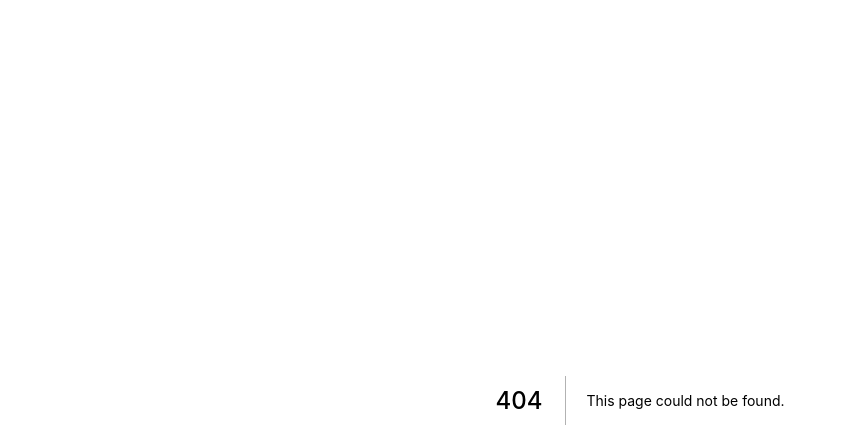
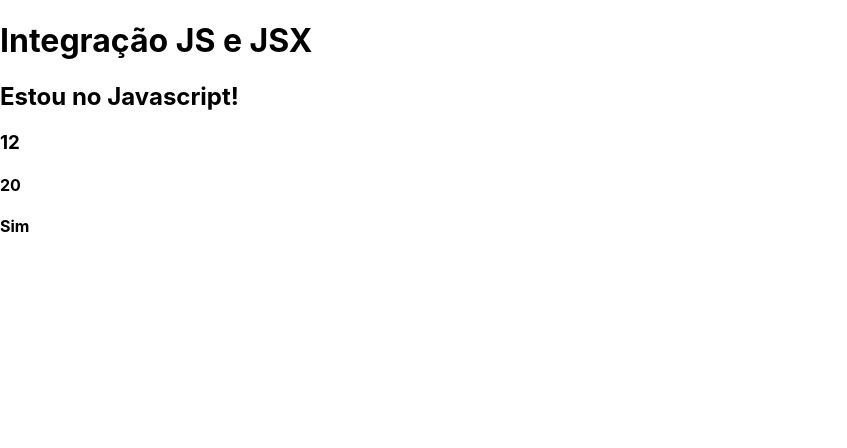
Before and after one commit to wesleysan7os/revisao-react, a Next.js app: page /basicos/jsx4 in a window 1280 px wide. Before the commit this address had no page. Shown: the top 448 px of the page, without its empty margins (0-847 px from the left). Built offline with nearby package versions, Linux system fonts and the light colour scheme.

Commit message:
accessing javascript variables inside jsx structure

```diff
--- /dev/null
+++ b/pages/basicos/jsx4.jsx
@@ -0,0 +1,21 @@
+export default function jsx4() {
+  const subtitulo = "Estou no Javascript!";
+  const trecho = <h3>{3 * 4}</h3>;
+  return (
+    <div>
+      <h1>Integração JS e JSX</h1>
+      <h2>{subtitulo}</h2>
+      {trecho}
+      <h4>{Math.max(3, 20)}</h4>
+      <h4>{entre(10, 9, 18)}</h4>
+    </div>
+  );
+}
+
+function entre(valor, min, max) {
+  if (valor >= min && valor < max) {
+    return "Sim";
+  } else {
+    return "Não";
+  }
+}
```
Also changed, not shown: pages/basicos/jsx1.js (added, +7 -0 lines), pages/basicos/jsx2.js (added, +9 -0 lines), pages/basicos/jsx3.jsx (added, +7 -0 lines).
